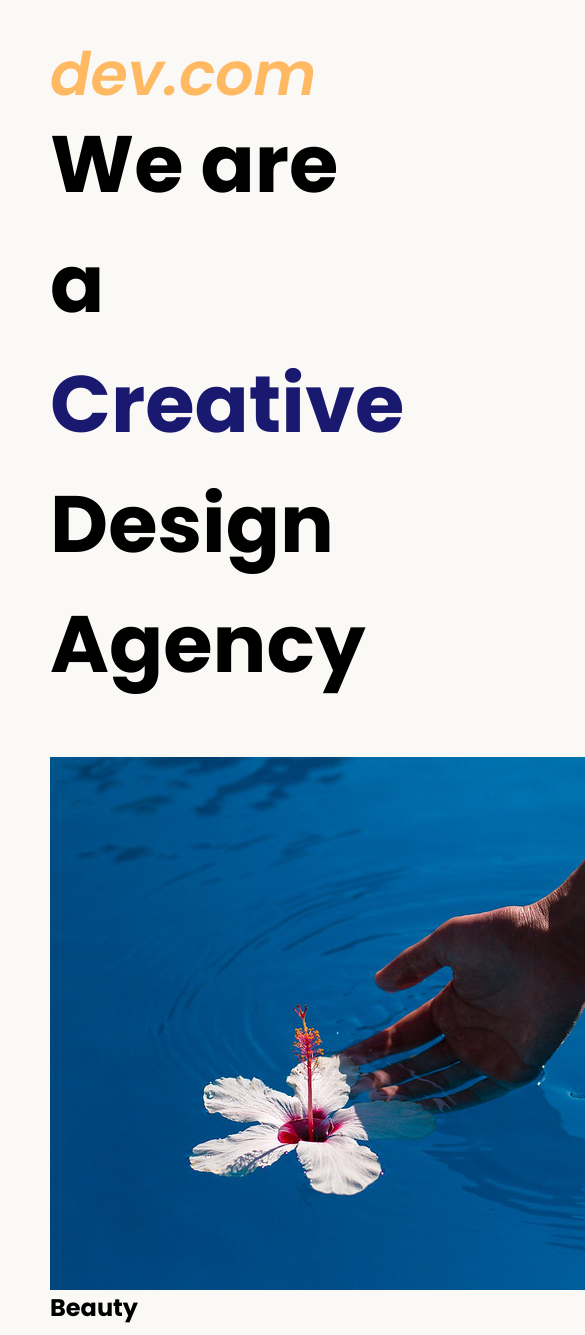
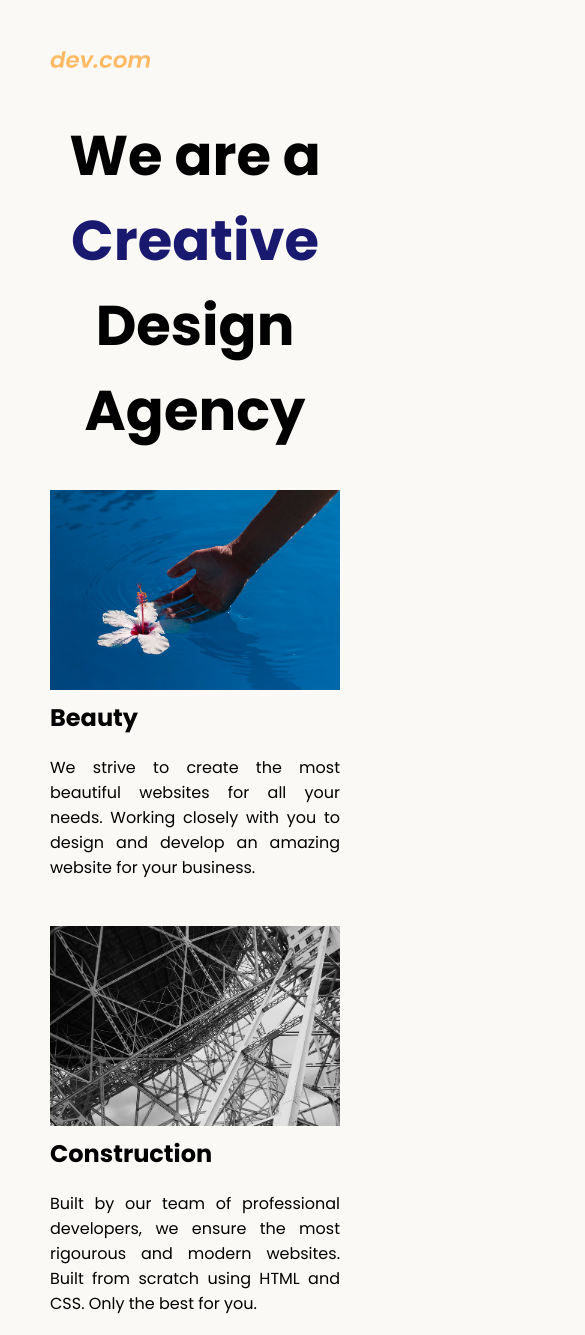
Before and after one commit to otabek7/CSS_WebsiteFormat_Practice, a plain HTML site: page 8.4 Web Design Agency Project/index.html in a window 390 px wide. Shown: the top 1335 px of the page, 585 px wide, since content can reach past the window. Drawn offline with Linux system fonts and the light colour scheme.

Commit message:
edited_file_to_meet_the_goal

```diff
--- a/8.4 Web Design Agency Project/index.html
+++ b/8.4 Web Design Agency Project/index.html
@@ -14,7 +14,8 @@
 <body>
   <div class="main">
     <img class="logo" src="./assets/images/logo.png" alt="logo">
-    <h1>We are a <span class="creative">Creative</span> Design Agency</h1>
+    <h1>We are a <span class="creative">Creative</span> <br>Design Agency</h1>
+
     <div class="left card"><img class="tile-image" src="./assets/images/beautiful.jpg" alt="hand and flower in water">
       <h2 class="card-title">Beauty</h2>
       <p class="card-text">We strive to create the most beautiful websites for all your needs. Working closely with you
--- a/8.4 Web Design Agency Project/style.css
+++ b/8.4 Web Design Agency Project/style.css
@@ -12,17 +12,66 @@ body {
 
 h1 {
   font-size: 5rem;
+
 }
 
 footer {
   text-align: right;
   color: midnightblue;
+
 }
 
+/*TODO: Decrease image size and make it float to the left*/
+.tile-image{
+  height: 200px;
+  float: left;
+}
+
+/*TODO: Change color of the "creative" word in title*/
 .creative{
   color: midnightblue;
+
 }
 
-img{
+/*TODO: make text be to the right of img*/
+/*TODO: align both the text and images*/
+.left{
   float: left;
 }
+.right{
+  float: right;
+}
+.card{
+  width: 45%;
+}
+
+/*TODO: have space between the image and text*/
+.tile-image{
+  margin-right: 50px;
+}
+
+/*TODO: center motto when shrinked*/
+@media (max-width: 680px) {
+  .logo {
+    width: 100px;
+  }
+
+  h1 {
+    font-size: 3.5rem;
+    text-align: center;
+  }
+
+  .card {
+    width: 100%;
+    display: block;
+    margin-bottom: 30px;
+    text-align: justify;
+  }
+
+  .card img {
+    margin-bottom: 10px;
+    width: 100%;
+    display: inline;
+    object-fit: cover;
+  }
+}
```
